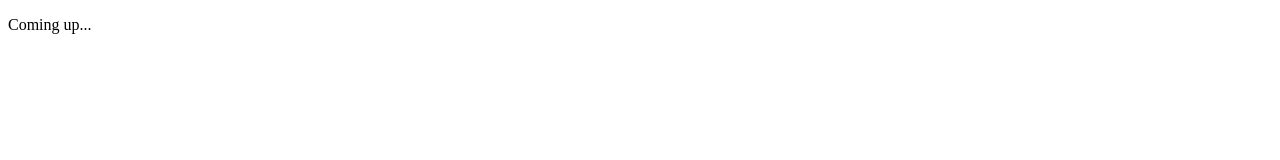
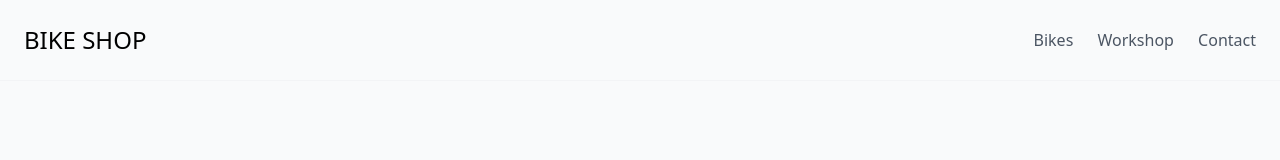
Before and after one commit to RRanawat/framework-challenge, a plain HTML site: page index.html in a window 1280 px wide. Drawn offline with nearby package versions, Linux system fonts and the light colour scheme.

Commit message:
added navbar and tailwind

```diff
--- a/index.html
+++ b/index.html
@@ -4,8 +4,16 @@
     <meta charset="UTF-8">
     <meta name="viewport" content="width=device-width, initial-scale=1.0">
     <title>Bike Shop</title>
+    <link href="https://cdnjs.cloudflare.com/ajax/libs/tailwindcss/2.2.19/tailwind.min.css" rel="stylesheet">
 </head>
-<body>
-    <p>Coming up...</p>
+<body class="bg-gray-50 min-h-screen">
+    <nav class="p-6 flex justify-between items-center border-b border-gray-100">
+        <div class="text-2xl font-light">BIKE SHOP</div>
+        <div class="space-x-5 text-gray-600">
+            <a href="/" class="hover:text-black transition-colors">Bikes</a>
+            <a href="/" class="hover:text-black transition-colors">Workshop</a>
+            <a href="/" class="hover:text-black transition-colors">Contact</a>
+        </div>
+    </nav>
 </body>
 </html>
```
